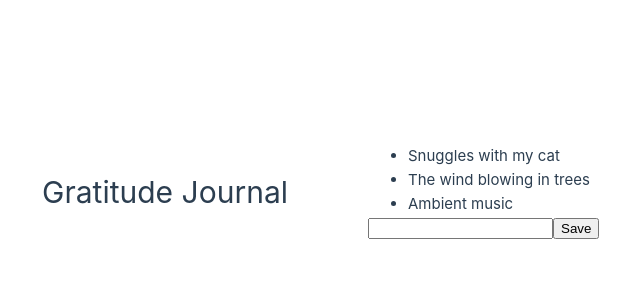
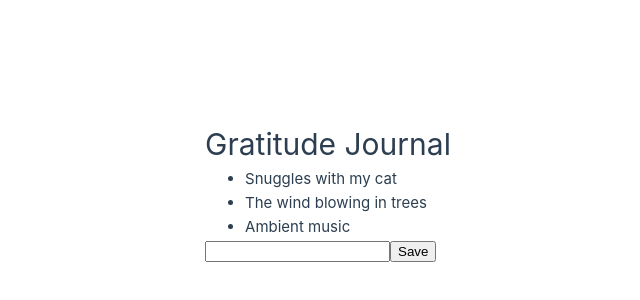
Before and after one commit to OmriCat/gratitude-journal, a Vue app: page / in a window 1280 px wide. Shown: the part 208-508 px from the top of the page, without its empty margins (272-912 px from the left). Built offline with nearby package versions, Linux system fonts and the light colour scheme.

Commit message:
style: Don't display in columns

```diff
--- a/src/assets/main.css
+++ b/src/assets/main.css
@@ -1,4 +1,4 @@
-@import './base.css';
+@import "./base.css";
 
 #app {
   max-width: 1280px;
@@ -28,7 +28,6 @@ a,
   }
 
   #app {
-    display: grid;
     grid-template-columns: 1fr 1fr;
     padding: 0 2rem;
   }
```
